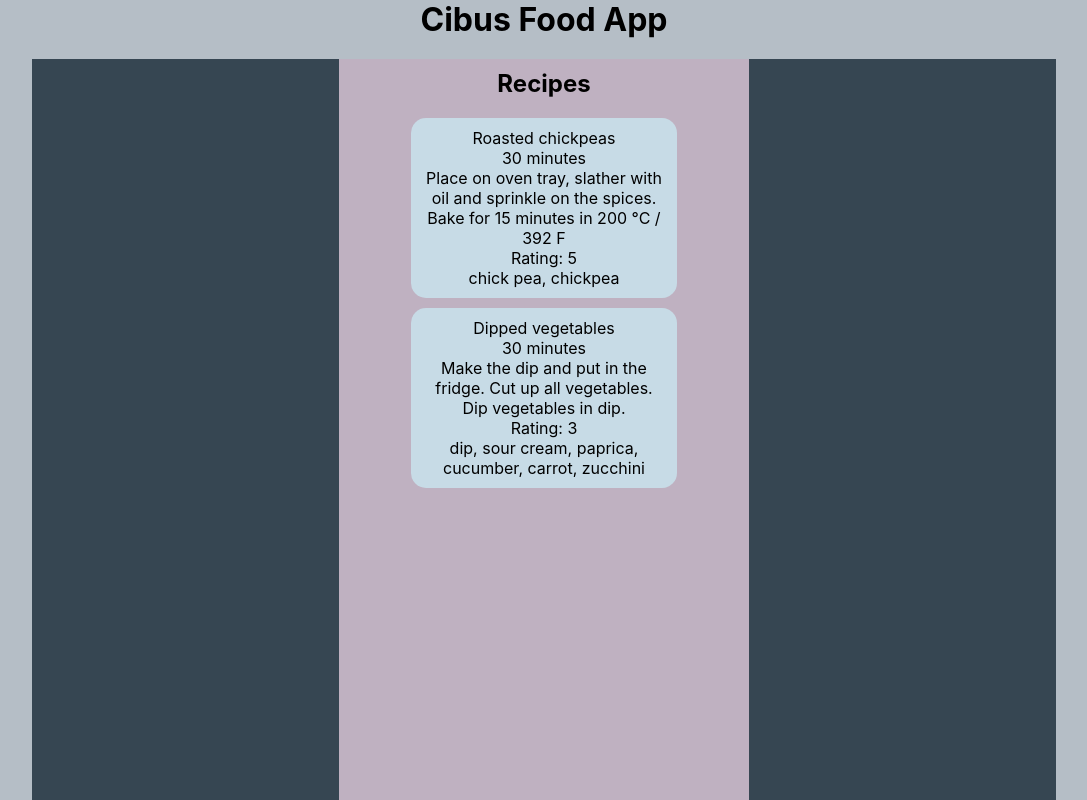
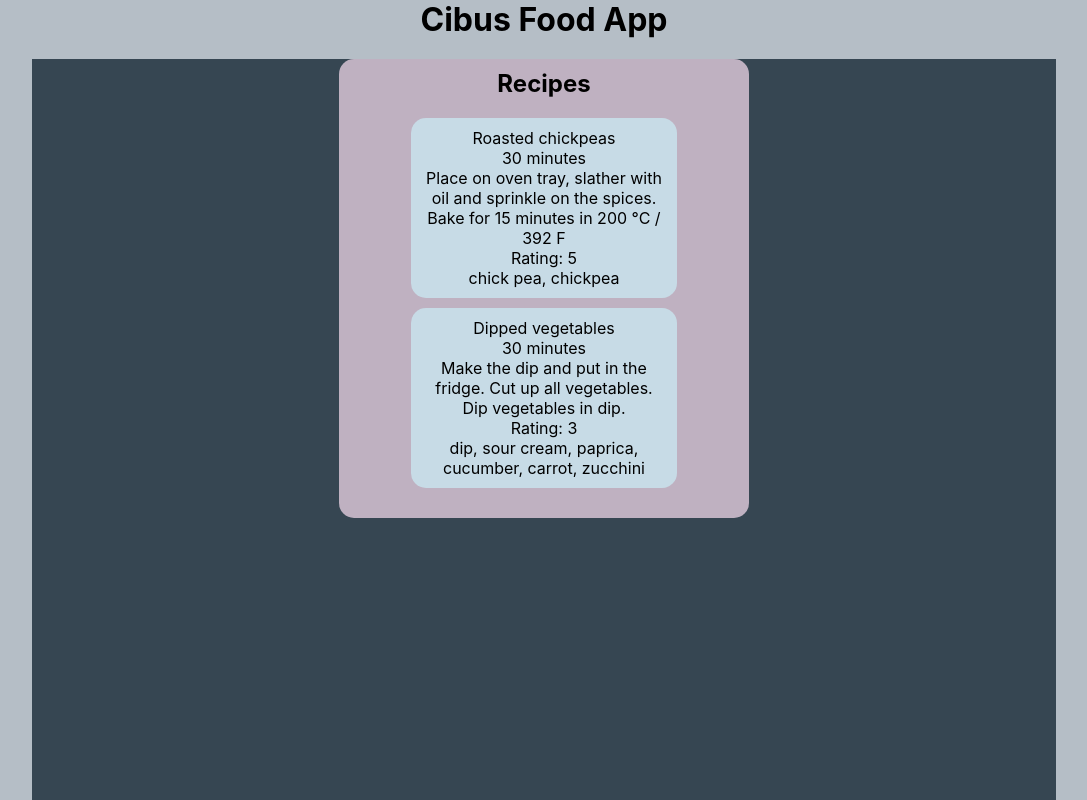
Before and after one commit to vihervirveli/cibus-food-app, a React (Create React App) app: page / in a window 1280 px wide. Shown: the top 800 px of the page, without its empty margins (96-1183 px from the left). Built offline with nearby package versions, Linux system fonts and the light colour scheme.

Commit message:
Add key to list

```diff
--- a/src/App.css
+++ b/src/App.css
@@ -19,11 +19,14 @@
 .recipe-list {
   background-color: #bfb1c1;
   width: 40%;
-  height: 90%;
+  /* height: 80%; */
   margin-left: auto;
   margin-right: auto;
   margin-top: 20px;
+  /* margin-bottom: 20px; */
   padding-top: 10px;
+  padding-bottom: 20px;
+  border-radius: 15px;
 }
 .recipe-list-title {
   padding-bottom: 20px;
--- a/src/components/RecipeList.tsx
+++ b/src/components/RecipeList.tsx
@@ -11,7 +11,7 @@ export const RecipeList: React.FC<RecipeListProps> = ({ foods }) => {
     <div className="recipe-list">
       <h2 className="recipe-list-title">Recipes</h2>
       {foods.map((food) => {
-        return <Recipe food={food} />;
+        return <Recipe food={food} key={food.index} />;
       })}
     </div>
   );
```
